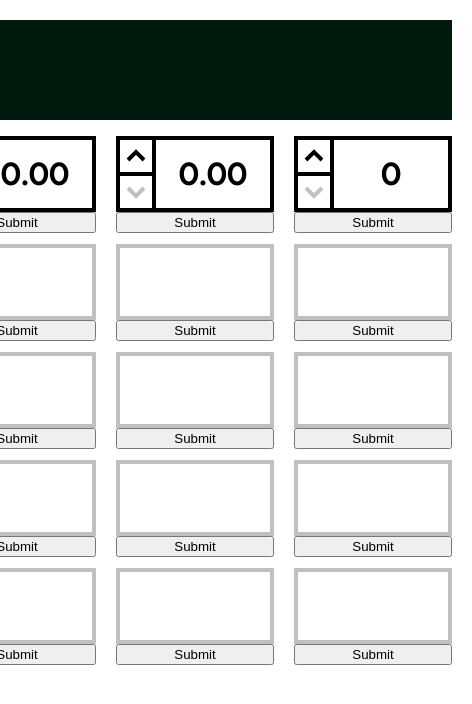
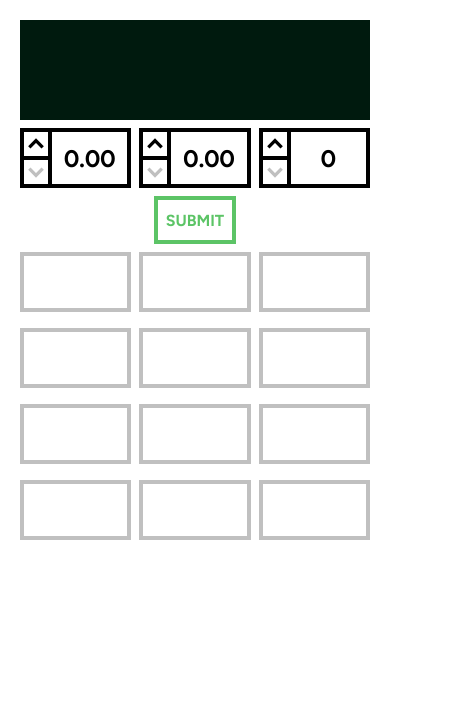
Before and after one commit to MegaCornflakes/lchok, a SvelteKit app: page / in a window 390 px wide. Shown: the top 704 px of the page, 472 px wide, since content can reach past the window. Built offline with nearby package versions, Linux system fonts and the light colour scheme.

Commit message:
Add submit button

```diff
--- a/src/components/Counter.svelte
+++ b/src/components/Counter.svelte
@@ -7,6 +7,7 @@
 		max?: number
 		disabled?: boolean
 		unused?: boolean
+		[key: string]: any
 	}
 
 	let {
@@ -98,8 +99,8 @@
 	.counter {
 		display: inline-flex;
 		align-items: stretch;
-		width: 150px;
 		gap: 4px;
+		flex: auto;
 		border-color: black;
 		border-style: solid;
 		border-width: 4px;
@@ -141,6 +142,7 @@
 		font-weight: bold;
 		font-optical-sizing: auto;
 		font-variant-numeric: tabular-nums;
+		padding-inline: 16px;
 	}
 
 	button {
@@ -176,4 +178,24 @@
 		display: block;
 		margin: auto;
 	}
+
+	@media (max-width: 600px) {
+		.value {
+			font-size: 1.5em;
+			padding-inline: 8px;
+		}
+
+		.buttons {
+			width: 24px;
+		}
+
+		button {
+			padding: 2px;
+		}
+
+		svg {
+			width: 20px;
+			height: 20px;
+		}
+	}
 </style>
--- a/src/routes/+page.svelte
+++ b/src/routes/+page.svelte
@@ -148,10 +148,13 @@
 
 <div class="container" class:light={!darkTheme} class:dark={darkTheme} style="--color: {colorRGB}">
 	<div class="color-box"></div>
+	<div class="guess-container">
 		{#each guesses as guess, i}
+			<div class="current-guess">
 				<div class="guess">
 					{#each guess as _, j}
 						<div class="guess-value">
+							<div class="counter-wrapper">
 								<Counter
 									bind:value={guess[j]}
 									stepSize={stepSizes[j]}
@@ -161,14 +164,17 @@
 									unused={i > currentGuess}
 									accent="rgb({colorRGB})"
 								/>
+							</div>
 							{#if i < currentGuess}
 								<span class="judgement">{getDescriptor(j, guess[j] as number)}</span>
 							{/if}
-					<button onclick={submit}>Submit</button>
 						</div>
 					{/each}
 				</div>
+				<button onclick={submit} class="submit" disabled={i !== currentGuess}>SUBMIT</button>
+			</div>
 		{/each}
+	</div>
 </div>
 
 <svelte:head>
@@ -195,6 +201,7 @@
 		--background-dark: #333;
 		--text-light: #333;
 		--text-dark: #fff;
+		--exponential: cubic-bezier(0.16, 1, 0.3, 1);
 	}
 
 	.container.light {
@@ -204,43 +211,129 @@
 	}
 
 	.container {
+		display: grid;
+		width: 100%;
 		max-width: 800px;
 		padding: 20px;
+		overflow: hidden;
+		gap: 8px;
+		grid-template-rows: auto;
 	}
 
 	.color-box {
 		background-color: rgb(var(--color));
 		width: 100%;
 		height: 100px;
-		margin-bottom: 8px;
+	}
+
+	.guess-container {
+		display: flex;
+		flex-direction: column;
+		gap: 8px;
+	}
+
+	.current-guess {
+		display: flex;
+		flex-direction: column;
 	}
 
 	.guess {
 		display: flex;
-		padding-top: 8px;
 		gap: 20px;
 	}
 
 	.guess-value {
 		display: flex;
 		flex-direction: column;
-		height: 100px;
+		flex: 1 0 0;
+	}
+
+	.counter-wrapper {
+		display: flex;
+		margin-bottom: 8px;
+	}
+
+	.submit {
+		position: relative;
+		bottom: 0px;
+		align-self: center;
+		justify-self: flex-end;
+		height: 36px;
+		padding: 4px 12px;
+		font-family: 'Figtree', sans-serif;
+		font-size: 16px;
+		font-weight: bold;
+		background-color: white;
+		color: #5cc466;
+		border: none;
+		outline: 4px solid #5cc466;
+		outline-offset: -4px;
+		cursor: pointer;
+		transition-property: opacity, height, padding, margin-bottom, outline-color;
+		transition-duration: 300ms;
+		transition-timing-function: var(--exponential);
+		overflow: hidden;
+	}
+
+	.submit:disabled {
+		opacity: 0;
+		height: 0px;
+		padding: 0px 12px;
+		outline-color: transparent;
+		cursor: default;
+		transition-property: background-color, color, opacity, height, padding, margin-bottom,
+			outline-color;
+	}
+
+	.submit:hover:enabled {
+		background-color: #5cc466;
+		color: white;
 	}
 
 	.judgement {
-		margin-top: 8px;
+		position: relative;
 		text-align: center;
-		animation: fadeAndGrow 0.3s ease-in-out 1;
+		align-content: center;
+		animation: fadeAndGrow 300ms var(--exponential) 1;
+		font-family: 'Figtree', sans-serif;
+		font-size: 16px;
+		height: 36px;
 	}
 
 	@keyframes fadeAndGrow {
 		0% {
 			opacity: 0;
-			height: 0;
+			height: 0px;
 		}
 		100% {
 			opacity: 1;
-			height: 1lh;
+			height: 36px;
+		}
+	}
+
+	@media (max-width: 600px) {
+		.guess {
+			gap: 8px;
+		}
+
+		.judgement {
+			height: 48px;
+			animation: fadeAndGrowLarge 300ms var(--exponential) 1;
+		}
+
+		.submit {
+			height: 48px;
+		}
+
+		@keyframes fadeAndGrowLarge {
+			0% {
+				opacity: 0;
+				height: 0px;
+			}
+			100% {
+				opacity: 1;
+				height: 48px;
+			}
 		}
 	}
 </style>
```
Lines whose indentation alone changed are shown as unchanged.
